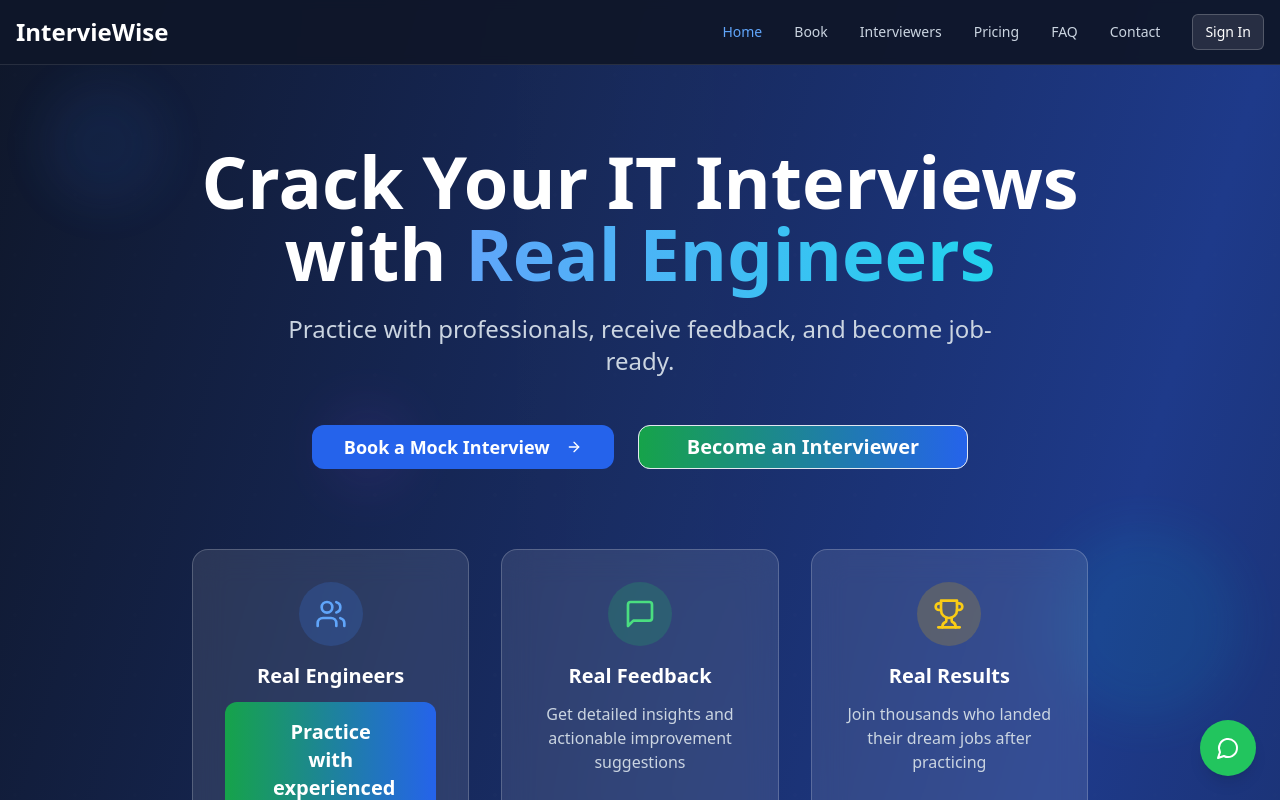
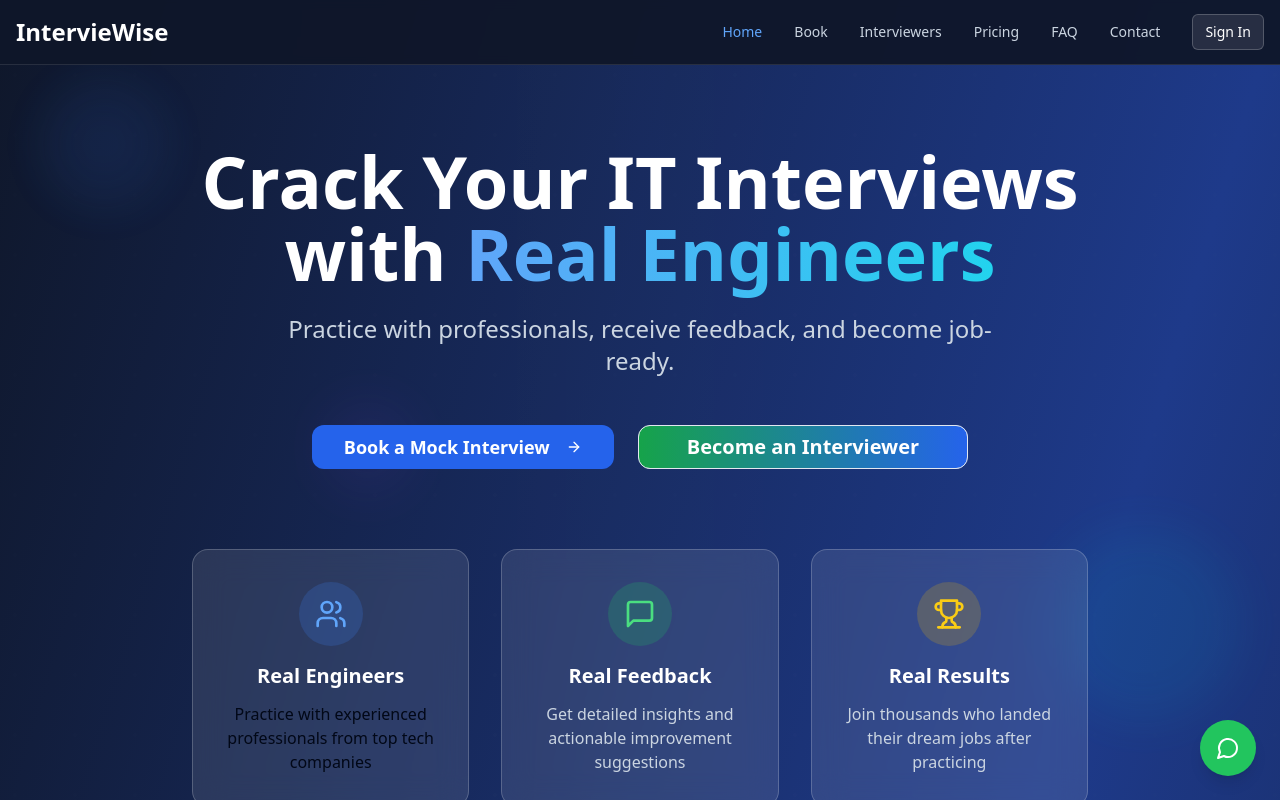
Before and after one commit to support-sys/preppeers-76, a React (Vite) app: page / in a window 1280 px wide. Shown: the top 800 px of the page. Built offline with nearby package versions, Linux system fonts and the light colour scheme.

Commit message:
Visual edit in Lovable
Edited UI in Lovable

```diff
--- a/src/pages/Index.tsx
+++ b/src/pages/Index.tsx
@@ -137,7 +137,7 @@ const Index = () => {
                 <Users className="w-8 h-8 text-blue-400" />
               </div>
               <h3 className="text-xl font-semibold text-white mb-3">Real Engineers</h3>
-              <p className="bg-gradient-to-r from-green-600 to-blue-600 hover:from-green-700 hover:to-blue-700 text-white px-12 py-4 text-xl font-semibold rounded-xl transition-all duration-300 transform hover:scale-105 hover:shadow-2xl shadow-green-500/25 text-slate-300 ">Practice with experienced professionals from top tech companies</p>
+              <p className="">Practice with experienced professionals from top tech companies</p>
             </div>
 
             <div className="bg-white/10 backdrop-blur-lg rounded-2xl p-8 border border-white/20 hover:bg-white/15 transition-all duration-300 group">
```
